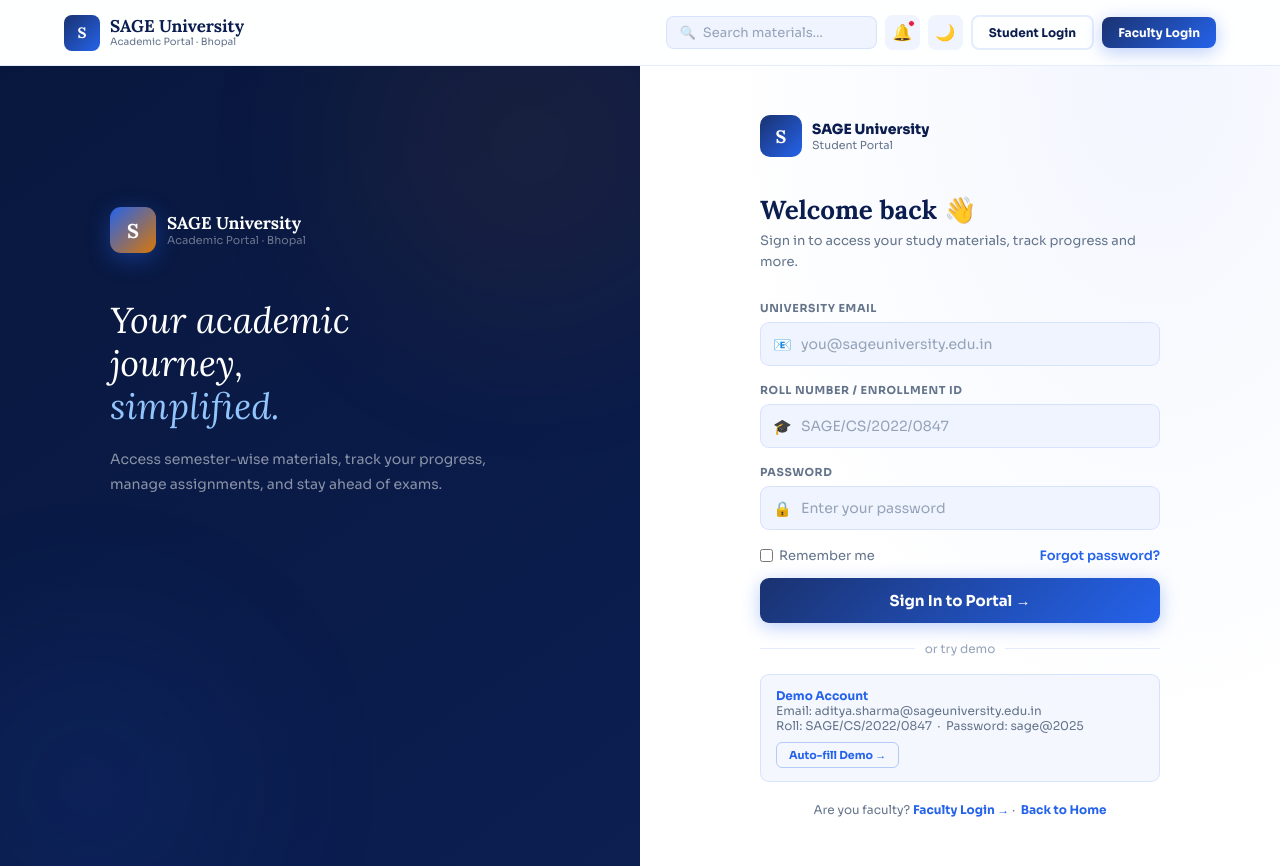
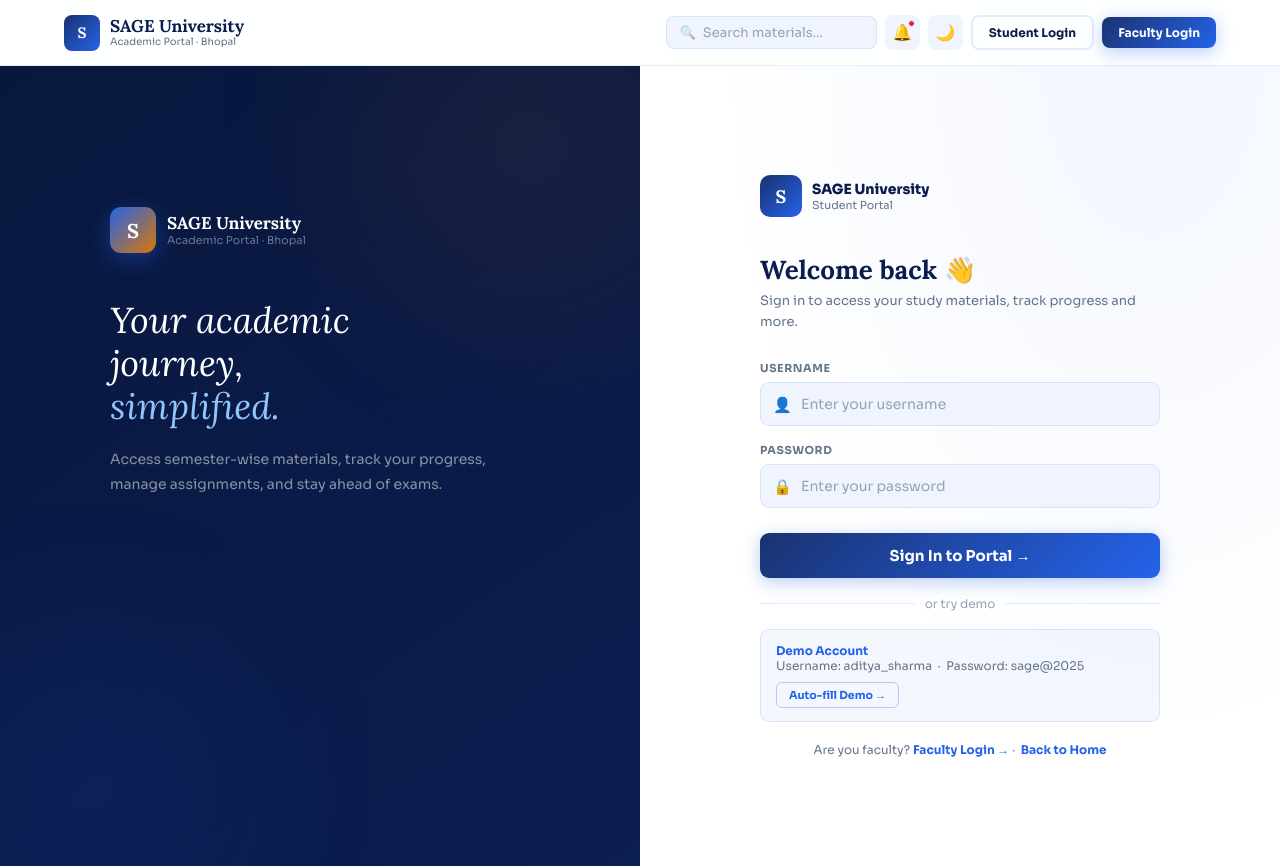
Before and after one commit to shitesh007/university_Academics_system, a React (Create React App) app: page /student-login in a window 1280 px wide. Built offline with nearby package versions, Linux system fonts and the light colour scheme.

Commit message:
feat: connect real JWT login flow for Student and Faculty portals

```diff
--- a/src/pages/Faculty/FacLogin.jsx
+++ b/src/pages/Faculty/FacLogin.jsx
@@ -1,10 +1,30 @@
-import React, { useState } from 'react';
+import React, { useState, useContext } from 'react';
+import { AuthContext } from '../../context/AuthContext';
+import { useNavigate } from 'react-router-dom';
 
-export function FacLogin({ setView }) {
-    const [f, setF] = useState({ email: "", uid: "", pass: "" });
+export function FacLogin() {
+    const [f, setF] = useState({ username: "", pass: "" });
     const [loading, setLoading] = useState(false);
+    const [err, setErr] = useState("");
+    const { loginUser } = useContext(AuthContext);
+    const navigate = useNavigate();
 
-    const go = () => { setLoading(true); setTimeout(() => { setLoading(false); setView("fac-dash"); }, 1500) };
+    const go = async () => {
+        if (!f.username || !f.pass) { setErr("Please fill in all required fields."); return; }
+        setErr(""); setLoading(true);
+        const result = await loginUser(f.username, f.pass);
+        setLoading(false);
+        if (!result.success) {
+            setErr("Invalid credentials. Please check your username and password.");
+        }
+        // On success, AuthContext.loginUser() auto-navigates to /faculty-dashboard
+    };
+
+    const demo = async () => {
+        setF({ username: "r_mishra", pass: "faculty@2025" });
+    };
+
+    const handleKeyDown = (e) => { if (e.key === 'Enter') go(); };
 
     return (
         <div style={{ minHeight: "100vh", display: "flex", alignItems: "center", justifyContent: "center", background: "linear-gradient(145deg,#05112A,#0B1D4E,#162E72)", padding: 24 }}>
@@ -15,32 +35,42 @@ export function FacLogin({ setView }) {
                 </div>
                 <div style={{ fontFamily: "Lora,serif", fontWeight: 700, fontSize: 25, color: "var(--navy)", marginBottom: 5 }}>Faculty Login</div>
                 <div style={{ fontSize: 13, color: "var(--muted)", marginBottom: 26, lineHeight: 1.6 }}>Access your faculty dashboard to manage materials and student queries.</div>
+
+                {err && <div style={{ background: "rgba(225,29,72,.07)", border: "1px solid rgba(225,29,72,.25)", borderRadius: 8, padding: "10px 13px", fontSize: 12, color: "#E11D48", marginBottom: 14, fontWeight: 600 }}>⚠️ {err}</div>}
+
                 {[
-                    { label: "University Email", ico: "📧", type: "email", ph: "faculty@sageuniversity.edu.in", k: "email" },
-                    { label: "University ID", ico: "🏫", type: "text", ph: "SAGE-FAC-2024-001", k: "uid" },
+                    { label: "Username", ico: "👤", type: "text", ph: "Enter your username", k: "username" },
                     { label: "Password", ico: "🔒", type: "password", ph: "Enter your password", k: "pass" }
                 ].map(({ label, ico, type, ph, k }) => (
                     <div className="fld" key={k}>
                         <label className="fld-label">{label}</label>
                         <div className="fld-wrap">
                             <span className="fld-ico">{ico}</span>
-                            <input className="fld-input" type={type} placeholder={ph} value={f[k]} onChange={e => setF({ ...f, [k]: e.target.value })} />
+                            <input className="fld-input" type={type} placeholder={ph} value={f[k]} onChange={e => setF({ ...f, [k]: e.target.value })} onKeyDown={handleKeyDown} />
                         </div>
                     </div>
                 ))}
+
                 <button className="btn btn-navy" style={{ width: "100%", justifyContent: "center", padding: "13px", fontSize: 15, marginTop: 6, background: "linear-gradient(135deg,#1A3270,#D97706)" }} onClick={go} disabled={loading}>
                     {loading ? <><span style={{ animation: "spin .7s linear infinite", display: "inline-block", marginRight: 7 }}>⟳</span>Verifying…</> : "🔐 Login to Dashboard →"}
                 </button>
+
                 <div style={{ display: "flex", alignItems: "center", gap: 10, margin: "16px 0", fontSize: 12, color: "var(--muted2)" }}>
                     <div style={{ flex: 1, height: 1, background: "var(--border)" }} />Quick Login<div style={{ flex: 1, height: 1, background: "var(--border)" }} />
                 </div>
-                <button style={{ width: "100%", background: "transparent", border: "1px solid var(--border)", borderRadius: 9, padding: "9px", fontSize: 12, color: "var(--blue)", cursor: "pointer", fontFamily: "Sora,sans-serif", fontWeight: 700 }} onClick={() => { setF({ email: "r.mishra@sageuniversity.edu.in", uid: "SAGE-FAC-2024-042", pass: "faculty@2025" }); setTimeout(() => setView("fac-dash"), 800) }}>
-                    Auto-fill Demo & Enter Dashboard →
+
+                <button style={{ width: "100%", background: "transparent", border: "1px solid var(--border)", borderRadius: 9, padding: "9px", fontSize: 12, color: "var(--blue)", cursor: "pointer", fontFamily: "Sora,sans-serif", fontWeight: 700 }} onClick={demo}>
+                    Auto-fill Demo Credentials →
                 </button>
+
+                <div style={{ marginTop: 14, background: "rgba(37,99,235,.05)", border: "1px solid rgba(37,99,235,.13)", borderRadius: 8, padding: "10px 14px", fontSize: 12, color: "var(--muted)" }}>
+                    <strong style={{ color: "var(--blue)" }}>Demo:</strong> username: <code>r_mishra</code> · password: <code>faculty@2025</code>
+                </div>
+
                 <div style={{ marginTop: 18, textAlign: "center", fontSize: 12, color: "var(--muted)" }}>
                     <span style={{ color: "var(--blue)", fontWeight: 600, cursor: "pointer" }}>Forgot Password?</span>
                     {" · "}
-                    <span style={{ color: "var(--blue)", fontWeight: 600, cursor: "pointer" }} onClick={() => setView("home")}>Back to Home</span>
+                    <span style={{ color: "var(--blue)", fontWeight: 600, cursor: "pointer" }} onClick={() => navigate("/")}>Back to Home</span>
                 </div>
                 <div style={{ marginTop: 14, background: "rgba(37,99,235,.05)", border: "1px solid rgba(37,99,235,.13)", borderRadius: 8, padding: "10px 14px", fontSize: 12, color: "var(--muted)" }}>
                     🔒 Secured portal. Unauthorized access is strictly prohibited.
--- a/src/pages/Student/StuLogin.jsx
+++ b/src/pages/Student/StuLogin.jsx
@@ -1,16 +1,28 @@
-import React, { useState } from 'react';
+import React, { useState, useContext } from 'react';
+import { AuthContext } from '../../context/AuthContext';
+import { useNavigate } from 'react-router-dom';
 
-export function StuLogin({ setView }) {
-    const [f, setF] = useState({ email: "", roll: "", pass: "" });
+export function StuLogin() {
+    const [f, setF] = useState({ username: "", pass: "" });
     const [loading, setLoading] = useState(false);
     const [err, setErr] = useState("");
+    const { loginUser } = useContext(AuthContext);
+    const navigate = useNavigate();
 
-    const go = () => {
-        if (!f.email || !f.pass) { setErr("Please fill in all required fields."); return; }
+    const go = async () => {
+        if (!f.username || !f.pass) { setErr("Please fill in all required fields."); return; }
         setErr(""); setLoading(true);
-        setTimeout(() => { setLoading(false); setView("stu-dash"); }, 1600);
+        const result = await loginUser(f.username, f.pass);
+        setLoading(false);
+        if (!result.success) {
+            setErr("Invalid credentials. Please check your username and password.");
+        }
+        // On success, AuthContext.loginUser() auto-navigates based on role
     };
-    const demo = () => setF({ email: "aditya.sharma@sageuniversity.edu.in", roll: "SAGE/CS/2022/0847", pass: "sage@2025" });
+
+    const demo = () => setF({ username: "aditya_sharma", pass: "sage@2025" });
+
+    const handleKeyDown = (e) => { if (e.key === 'Enter') go(); };
 
     return (
         <div className="login-scene">
@@ -54,27 +66,19 @@ export function StuLogin({ setView }) {
                     {err && <div style={{ background: "rgba(225,29,72,.07)", border: "1px solid rgba(225,29,72,.25)", borderRadius: 8, padding: "10px 13px", fontSize: 12, color: "#E11D48", marginBottom: 14, fontWeight: 600 }}>⚠️ {err}</div>}
 
                     {[
-                        { label: "University Email", ico: "📧", type: "email", ph: "you@sageuniversity.edu.in", key: "email" },
-                        { label: "Roll Number / Enrollment ID", ico: "🎓", type: "text", ph: "SAGE/CS/2022/0847", key: "roll" },
+                        { label: "Username", ico: "👤", type: "text", ph: "Enter your username", key: "username" },
                         { label: "Password", ico: "🔒", type: "password", ph: "Enter your password", key: "pass" },
                     ].map(({ label, ico, type, ph, key }) => (
                         <div className="fld" key={key}>
                             <label className="fld-label">{label}</label>
                             <div className="fld-wrap">
                                 <span className="fld-ico">{ico}</span>
-                                <input className="fld-input" type={type} placeholder={ph} value={f[key]} onChange={e => setF({ ...f, [key]: e.target.value })} />
+                                <input className="fld-input" type={type} placeholder={ph} value={f[key]} onChange={e => setF({ ...f, [key]: e.target.value })} onKeyDown={handleKeyDown} />
                             </div>
                         </div>
                     ))}
 
-                    <div style={{ display: "flex", justifyContent: "space-between", alignItems: "center", marginBottom: 14, fontSize: 13 }}>
-                        <label style={{ display: "flex", alignItems: "center", gap: 6, color: "var(--muted)", cursor: "pointer" }}>
-                            <input type="checkbox" style={{ accentColor: "var(--blue)" }} /> Remember me
-                        </label>
-                        <span style={{ color: "var(--blue)", fontWeight: 600, cursor: "pointer" }}>Forgot password?</span>
-                    </div>
-
-                    <button className="btn btn-navy" style={{ width: "100%", justifyContent: "center", padding: "13px", fontSize: 15 }} onClick={go} disabled={loading}>
+                    <button className="btn btn-navy" style={{ width: "100%", justifyContent: "center", padding: "13px", fontSize: 15, marginTop: 8 }} onClick={go} disabled={loading}>
                         {loading ? <><span style={{ animation: "spin .7s linear infinite", display: "inline-block", marginRight: 7 }}>⟳</span>Signing in…</> : "Sign In to Portal →"}
                     </button>
 
@@ -84,14 +88,13 @@ export function StuLogin({ setView }) {
 
                     <div style={{ background: "rgba(37,99,235,.05)", border: "1px solid rgba(37,99,235,.14)", borderRadius: 9, padding: "13px 15px", fontSize: 12, color: "var(--muted)" }}>
                         <strong style={{ color: "var(--blue)" }}>Demo Account</strong><br />
-                        Email: aditya.sharma@sageuniversity.edu.in<br />
-                        Roll: SAGE/CS/2022/0847 &nbsp;·&nbsp; Password: sage@2025<br />
+                        Username: aditya_sharma &nbsp;·&nbsp; Password: sage@2025<br />
                         <button style={{ marginTop: 9, background: "transparent", border: "1px solid rgba(37,99,235,.3)", borderRadius: 6, padding: "5px 12px", fontSize: 11, color: "var(--blue)", cursor: "pointer", fontFamily: "Sora,sans-serif", fontWeight: 700 }} onClick={demo}>Auto-fill Demo →</button>
                     </div>
 
                     <div style={{ marginTop: 20, textAlign: "center", fontSize: 12, color: "var(--muted)" }}>
-                        Are you faculty? <span style={{ color: "var(--blue)", fontWeight: 700, cursor: "pointer" }} onClick={() => setView("fac-login")}>Faculty Login →</span>
-                        &nbsp;·&nbsp; <span style={{ color: "var(--blue)", fontWeight: 700, cursor: "pointer" }} onClick={() => setView("home")}>Back to Home</span>
+                        Are you faculty? <span style={{ color: "var(--blue)", fontWeight: 700, cursor: "pointer" }} onClick={() => navigate("/faculty-login")}>Faculty Login →</span>
+                        &nbsp;·&nbsp; <span style={{ color: "var(--blue)", fontWeight: 700, cursor: "pointer" }} onClick={() => navigate("/")}>Back to Home</span>
                     </div>
                 </div>
             </div>
```
